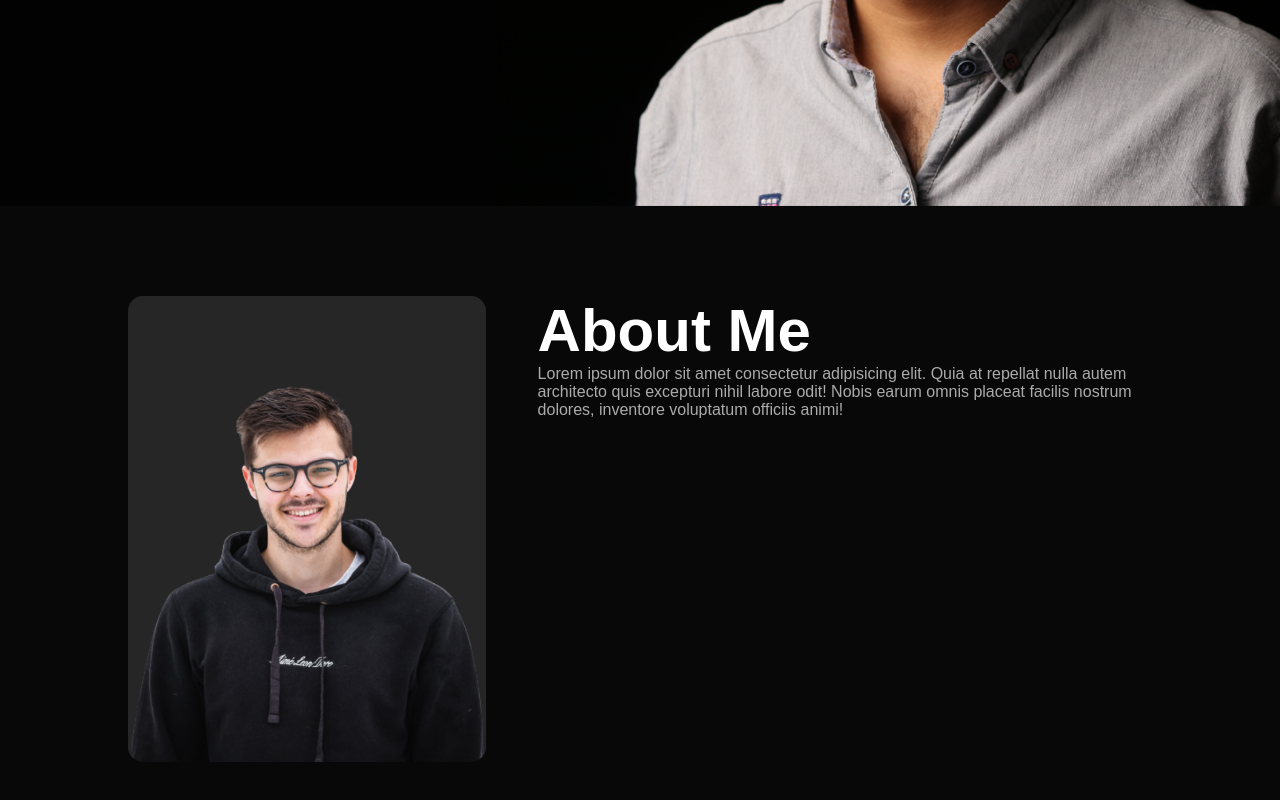
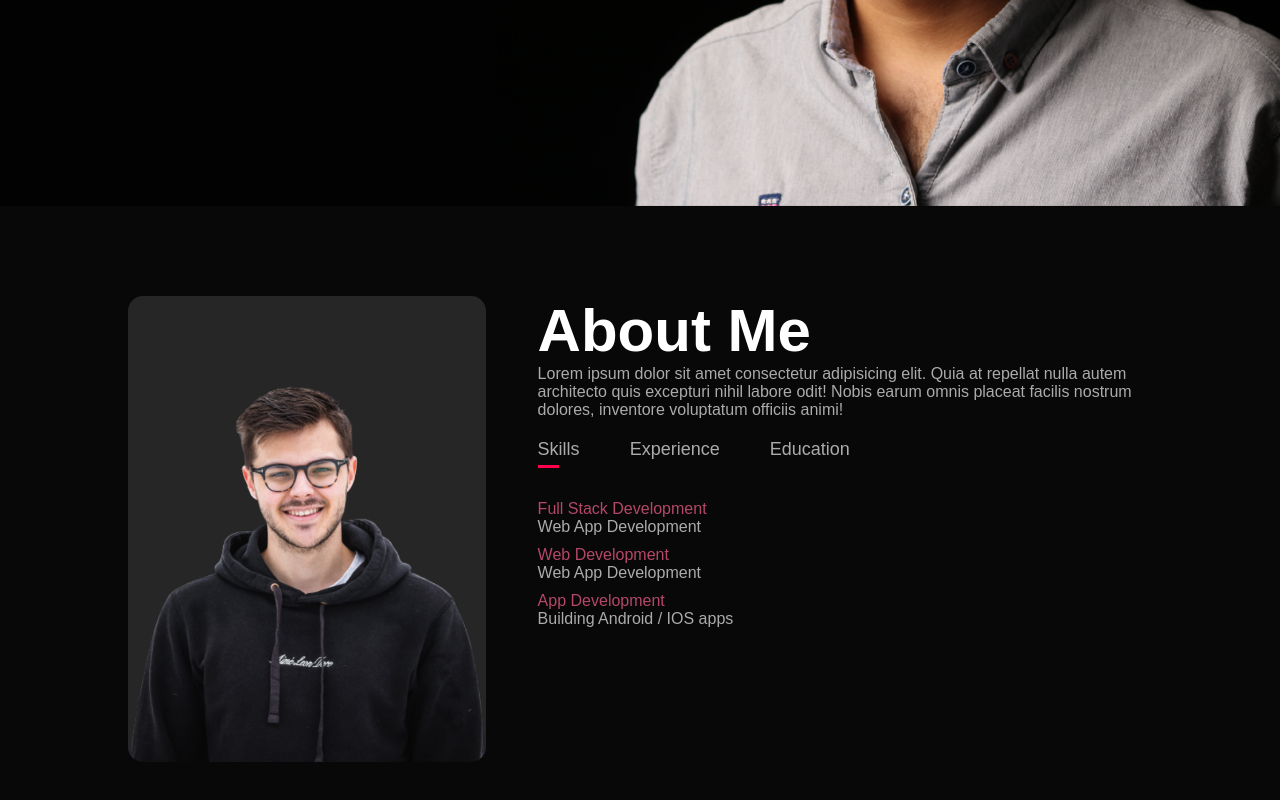
Before and after one commit to souravq/Sourav-Personal-Portfolio, a plain HTML site: page index.html in a window 1280 px wide. Shown: the part 594-1394 px from the top of the page. Drawn offline with Linux system fonts and the light colour scheme.

Commit message:
About me section done

```diff
--- a/index.html
+++ b/index.html
@@ -39,6 +39,33 @@
                     <p>Lorem ipsum dolor sit amet consectetur adipisicing elit. Quia at repellat nulla autem architecto
                         quis excepturi nihil labore odit! Nobis earum omnis placeat facilis nostrum dolores, inventore
                         voluptatum officiis animi!</p>
+
+                    <div class="tab-titles">
+                        <p class="tab-links active-link" onclick="openTab('skills')">Skills</p>
+                        <p class="tab-links" onclick="openTab('experience')">Experience</p>
+                        <p class="tab-links" onclick="openTab('education')">Education</p>
+                    </div>
+                    <div class="tab-contents active-tab" id="skills">
+                        <ul>
+                            <li><span>Full Stack Development</span> </br> Web App Development </li>
+                            <li><span>Web Development</span> </br> Web App Development </li>
+                            <li><span>App Development</span> </br> Building Android / IOS apps </li>
+                        </ul>
+                    </div>
+                    <div class="tab-contents" id="experience">
+                        <ul>
+                            <li><span>2021-Current</span> </br> Full Stack Developer at Patdel Analytics </li>
+                            <li><span>2021-2022</span> </br> Software Developer at Vertitect Technology</li>
+                            <li><span>2020-2021</span> </br> Software Developer at Nessvel</li>
+                        </ul>
+                    </div>
+                    <div class="tab-contents" id="education">
+                        <ul>
+                            <li><span>2023 - Current</span> </br> Backend Bootcamp from Programming Hero </li>
+                            <li><span>2020 - 2021 </span></br> Full Stack Bootcamp from 10X Academy </li>
+                            <li><span>2016 - 2020</span> </br> B.E - CSE from Anna University </li>
+                        </ul>
+                    </div>
                 </div>
 
             </div>
@@ -47,6 +74,22 @@
 
     </div>
 
+
+    <script>
+        var tablinks = document.getElementsByClassName("tab-links");
+        var tabcontents = document.getElementsByClassName("tab-contents");
+        function openTab(tabname) {
+            for (tablink of tablinks) {
+                tablink.classList.remove("active-link");
+            }
+            for (tabcontent of tabcontents) {
+                tabcontent.classList.remove("active-tab");
+            }
+            event.currentTarget.classList.add("active-link");
+            document.getElementById(tabname).classList.add("active-tab")
+        }
+    </script>
+
 </body>
 
 </html>
--- a/style.css
+++ b/style.css
@@ -96,3 +96,44 @@ nav ul li a:hover::after {
   font-weight: 600;
   color: #fff;
 }
+
+.tab-titles {
+  display: flex;
+  margin: 20px 0 40px;
+}
+.tab-links {
+  margin-right: 50px;
+  font-size: 18px;
+  font-weight: 500;
+  cursor: pointer;
+  position: relative;
+}
+
+.tab-links::after {
+  content: "";
+  width: 0;
+  height: 3px;
+  background: #ff004f;
+  position: absolute;
+  left: 0;
+  bottom: -8px;
+  transition: 0.5s;
+}
+.tab-links.active-link::after {
+  width: 50%;
+}
+
+.tab-contents ul li {
+  list-style: none;
+  margin: 10px 0;
+}
+.tab-contents ul li span {
+  color: #b54769;
+  font-size: 16px;
+}
+.tab-contents {
+  display: none;
+}
+.tab-contents.active-tab {
+  display: block;
+}
```
